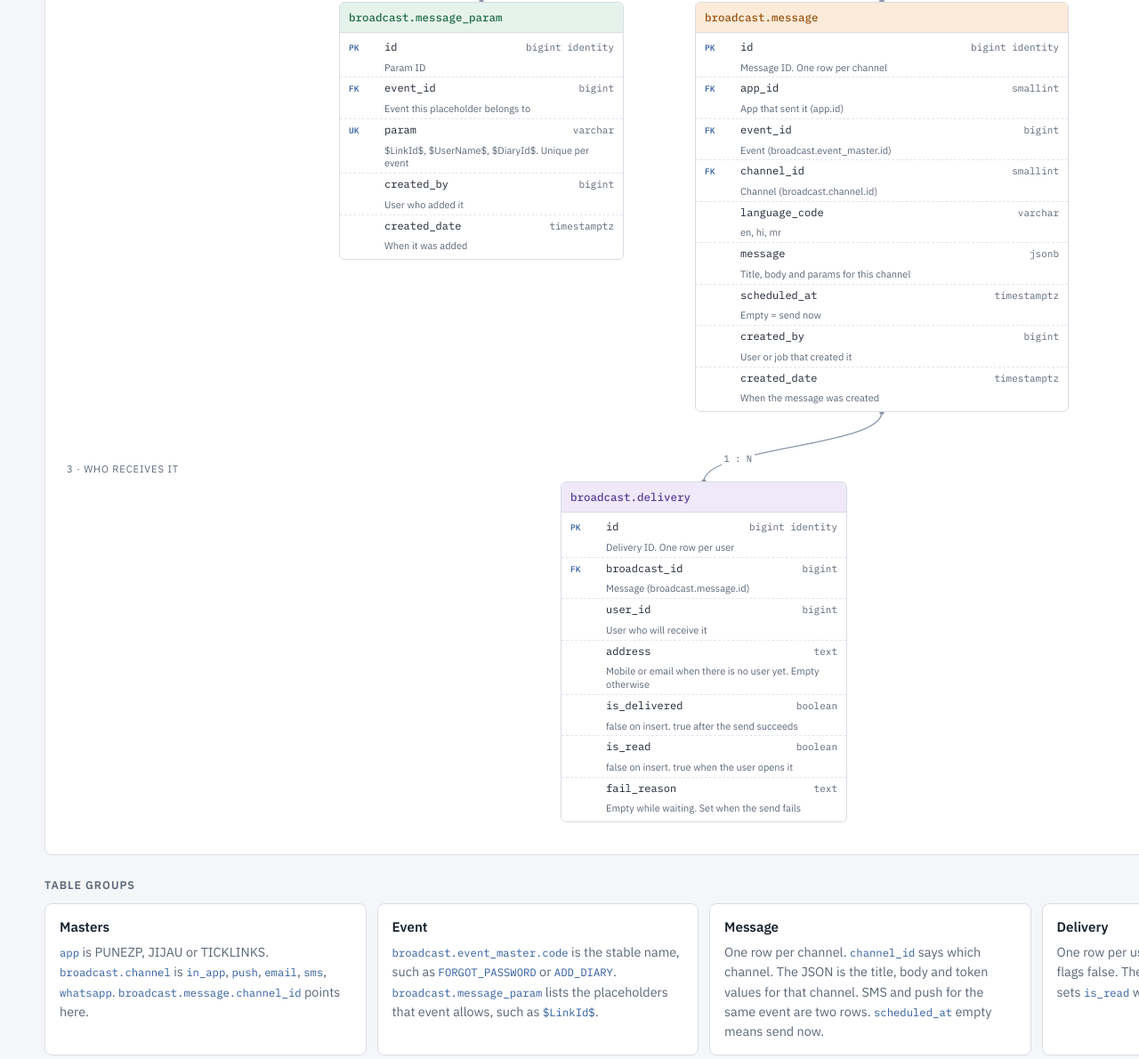
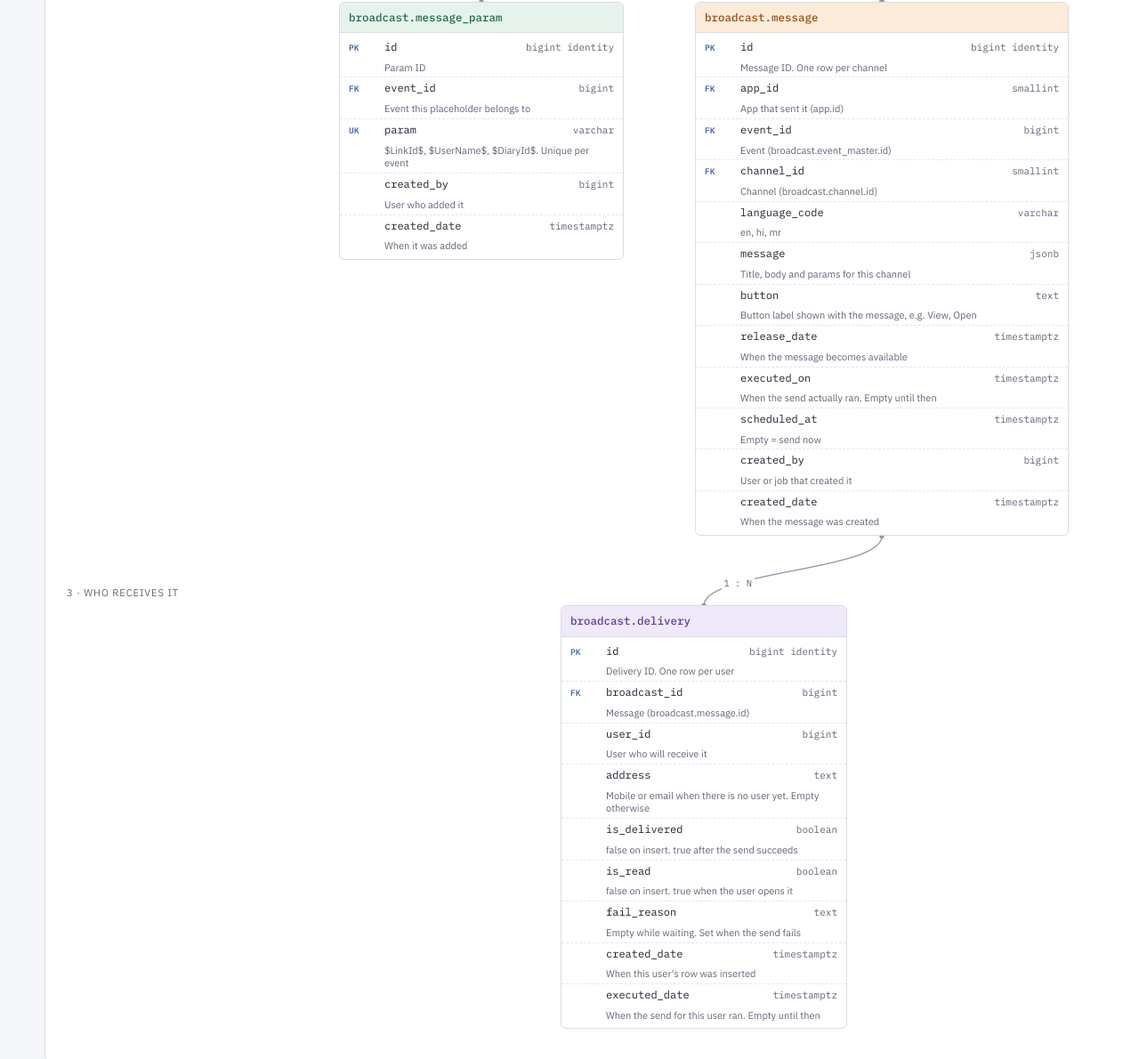
Before and after one commit to saptesh07/notification-db-architecture, a plain HTML site: page index.html in a window 1280 px wide. Shown: the part 682-1872 px from the top of the page at 89% size. Drawn offline with Linux system fonts and the light colour scheme.

Commit message:
Update index.html

```diff
--- a/index.html
+++ b/index.html
@@ -182,6 +182,9 @@ const T = {
     ["FK","channel_id","smallint","Channel (broadcast.channel.id)"],
     ["","language_code","varchar","en, hi, mr"],
     ["","message","jsonb","Title, body and params for this channel"],
+    ["","button","text","Button label shown with the message, e.g. View, Open"],
+    ["","release_date","timestamptz","When the message becomes available"],
+    ["","executed_on","timestamptz","When the send actually ran. Empty until then"],
     ["","scheduled_at","timestamptz","Empty = send now"],
     ["","created_by","bigint","User or job that created it"],
     ["","created_date","timestamptz","When the message was created"]],
@@ -192,7 +195,9 @@ const T = {
     ["","address","text","Mobile or email when there is no user yet. Empty otherwise"],
     ["","is_delivered","boolean","false on insert. true after the send succeeds"],
     ["","is_read","boolean","false on insert. true when the user opens it"],
-    ["","fail_reason","text","Empty while waiting. Set when the send fails"]]
+    ["","fail_reason","text","Empty while waiting. Set when the send fails"],
+    ["","created_date","timestamptz","When this user's row was inserted"],
+    ["","executed_date","timestamptz","When the send for this user ran. Empty until then"]]
 };
 const E = [
   ["app","bottom","broadcast.message","top","1 : N"],
```
